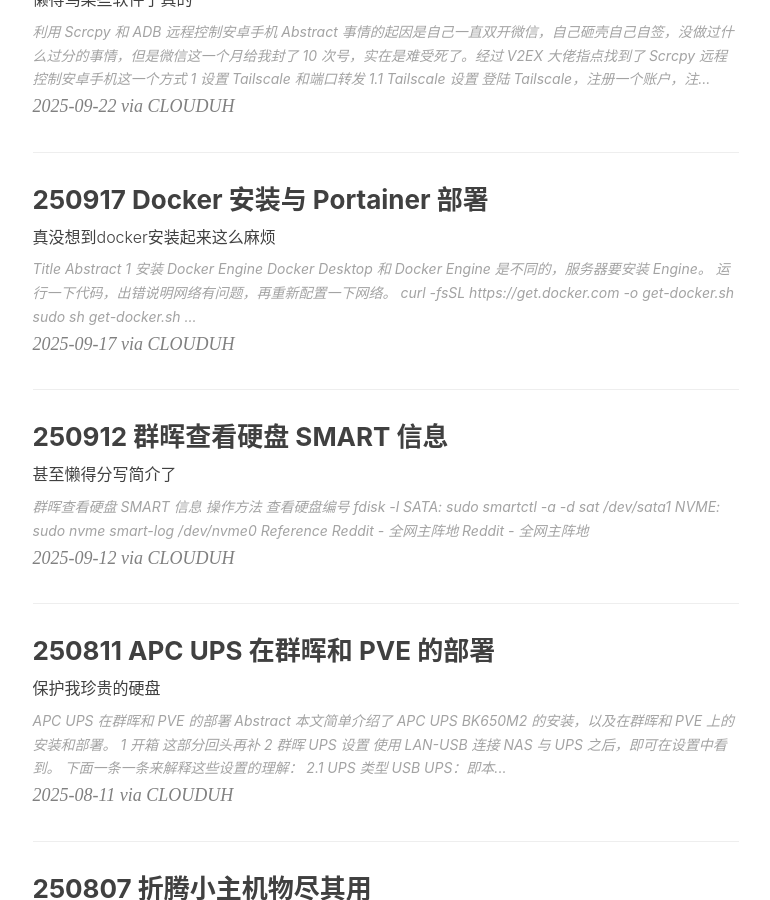
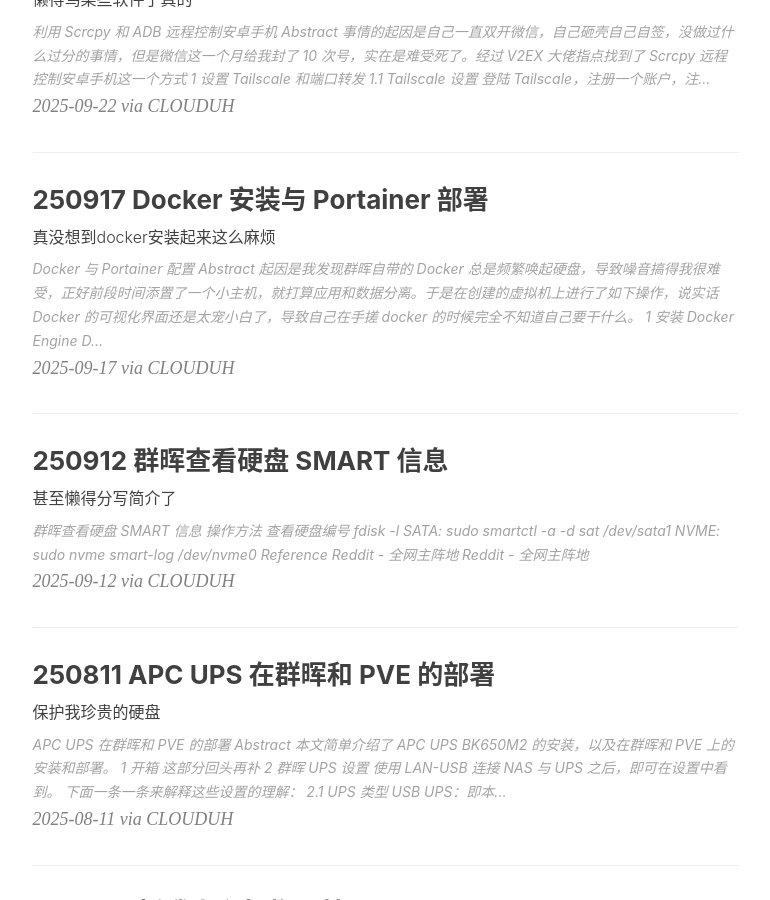
Before and after one commit to CLOUDUH/clouduh.github.io, a Jekyll site: the page built from index.html, in a window 1280 px wide and 900 px high, scrolled down 975 px. Shown: the whole window, without its empty margins (135-905 px from the left). Built offline with Jekyll 4.4.1, drawn with Linux system fonts in a browser that asks for light colours; nearby versions of some CDN libraries; the list of posts is cut into pages by our own code; comment, search, counter and statistics services are not loaded.

Commit message:
delete twitter

````diff
--- a/_includes/footer.html
+++ b/_includes/footer.html
@@ -14,17 +14,6 @@
                         </a>
                     </li>
                     {% endif %}
-                    {% if site.twitter_username %}
-                    <li>
-                        <a href="https://twitter.com/{{ site.twitter_username }}">
-                            <span class="fa-stack fa-lg">
-                                <i class="fa fa-circle fa-stack-2x"></i>
-                                <i class="fa fa-twitter fa-stack-1x fa-inverse"></i>
-                            </span>
-                        </a>
-                    </li>
-                    {% endif %}
-
                     <!-- add Weibo, Zhihu by Hux, add target = "_blank" to <a> by Hux -->
                     {% if site.zhihu_username %}
                     <li>
--- a/_posts/25-09-17-Docker 安装与部署.md
+++ b/_posts/25-09-17-Docker 安装与部署.md
@@ -10,9 +10,11 @@
   - Homelab
 ---
 
-# Title
+# Docker 与 Portainer 配置
 
-## Abstract
+##  Abstract
+
+起因是我发现群晖自带的 Docker 总是频繁唤起硬盘，导致噪音搞得我很难受，正好前段时间添置了一个小主机，就打算应用和数据分离。于是在创建的虚拟机上进行了如下操作，说实话 Docker 的可视化界面还是太宠小白了，导致自己在手搓 docker 的时候完全不知道自己要干什么。
 
 ## 1 安装 Docker Engine
 
@@ -237,3 +239,9 @@
 systemctl status rclone-sync-dockcloud.timer
 systemctl status rclone-sync-dockcloud@poll.service
 ```
+
+P.S. Clash 配置文件夹地址：
+
+```shell
+opt/clash/conf
+```
````
Also changed, not shown: .obsidian/workspace.json, _posts/25-09-22-利用 Scrcpy 和 ADB 远程控制安卓手机.md (renamed from _posts/24-09-22-利用 Scrcpy 和 ADB 远程控制安卓手机.md).
